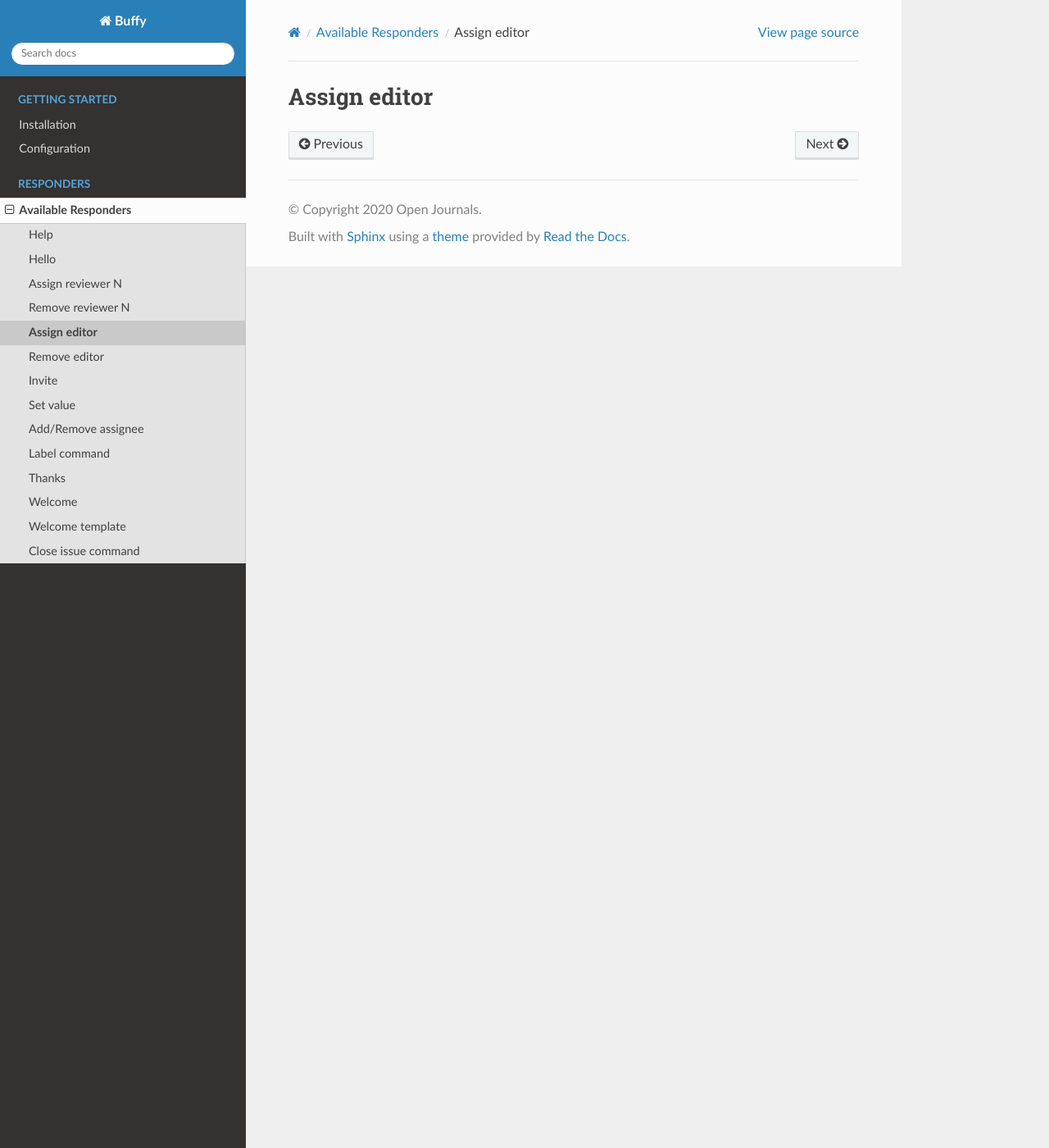
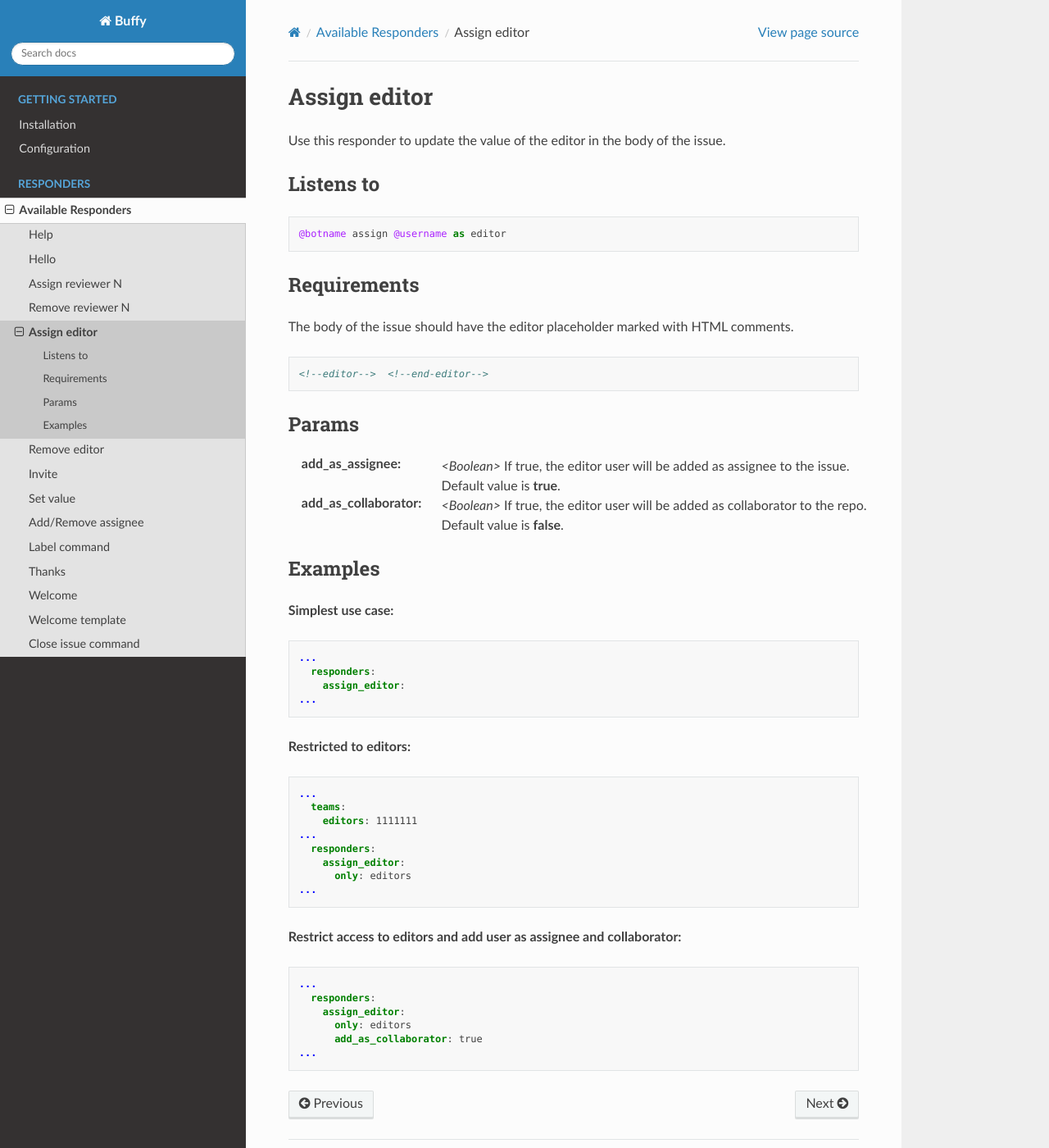
Before and after one commit to openjournals/buffy, a Sphinx documentation site: the page built from docs/responders/assign_editor.md, in a window 1280 px wide and 1400 px high. Shown: the whole window at 82% size. Built offline with Sphinx 7.4.7 and the Read the Docs theme 2.0.0, drawn with Linux system fonts in a browser that asks for light colours.

Commit message:
add responder doc

````diff
--- a/docs/conf.py
+++ b/docs/conf.py
@@ -47,6 +47,9 @@ exclude_patterns = ['_build', 'Thumbs.db', '.DS_Store']
 
 # -- Options for HTML output -------------------------------------------------
 
+# The name of the Pygments (syntax highlighting) style to use.
+# pygments_style = 'sphinx'
+
 # The theme to use for HTML and HTML Help pages.  See the documentation for
 # a list of builtin themes.
 #
--- a/docs/index.rst
+++ b/docs/index.rst
@@ -16,6 +16,6 @@ Buffy provides a bot that interacts during the peer-review process with editors,
 
 .. toctree::
    :caption: Responders
-   :maxdepth: 3
+   :maxdepth: 2
 
    available_responders
--- a/docs/responders/assign_editor.md
+++ b/docs/responders/assign_editor.md
@@ -1,2 +1,57 @@
 Assign editor
 =============
+
+Use this responder to update the value of the editor in the body of the issue.
+
+## Listens to
+
+```
+@botname assign @username as editor
+```
+
+## Requirements
+
+The body of the issue should have the editor placeholder marked with HTML comments.
+
+```html
+<!--editor-->  <!--end-editor-->
+```
+
+## Params
+```eval_rst
+:add_as_assignee: *<Boolean>* If true, the editor user will be added as assignee to the issue. Default value is **true**.
+
+:add_as_collaborator: *<Boolean>* If true, the editor user will be added as collaborator to the repo. Default value is **false**.
+```
+
+## Examples
+
+**Simplest use case:**
+```yaml
+...
+  responders:
+    assign_editor:
+...
+```
+
+**Restricted to editors:**
+```yaml
+...
+  teams:
+    editors: 1111111
+...
+  responders:
+    assign_editor:
+      only: editors
+...
+```
+
+**Restrict access to editors and add user as assignee and collaborator:**
+```yaml
+...
+  responders:
+    assign_editor:
+      only: editors
+      add_as_collaborator: true
+...
+```
````
Also changed, not shown: docs/available_responders.md (+1 -0 lines).
